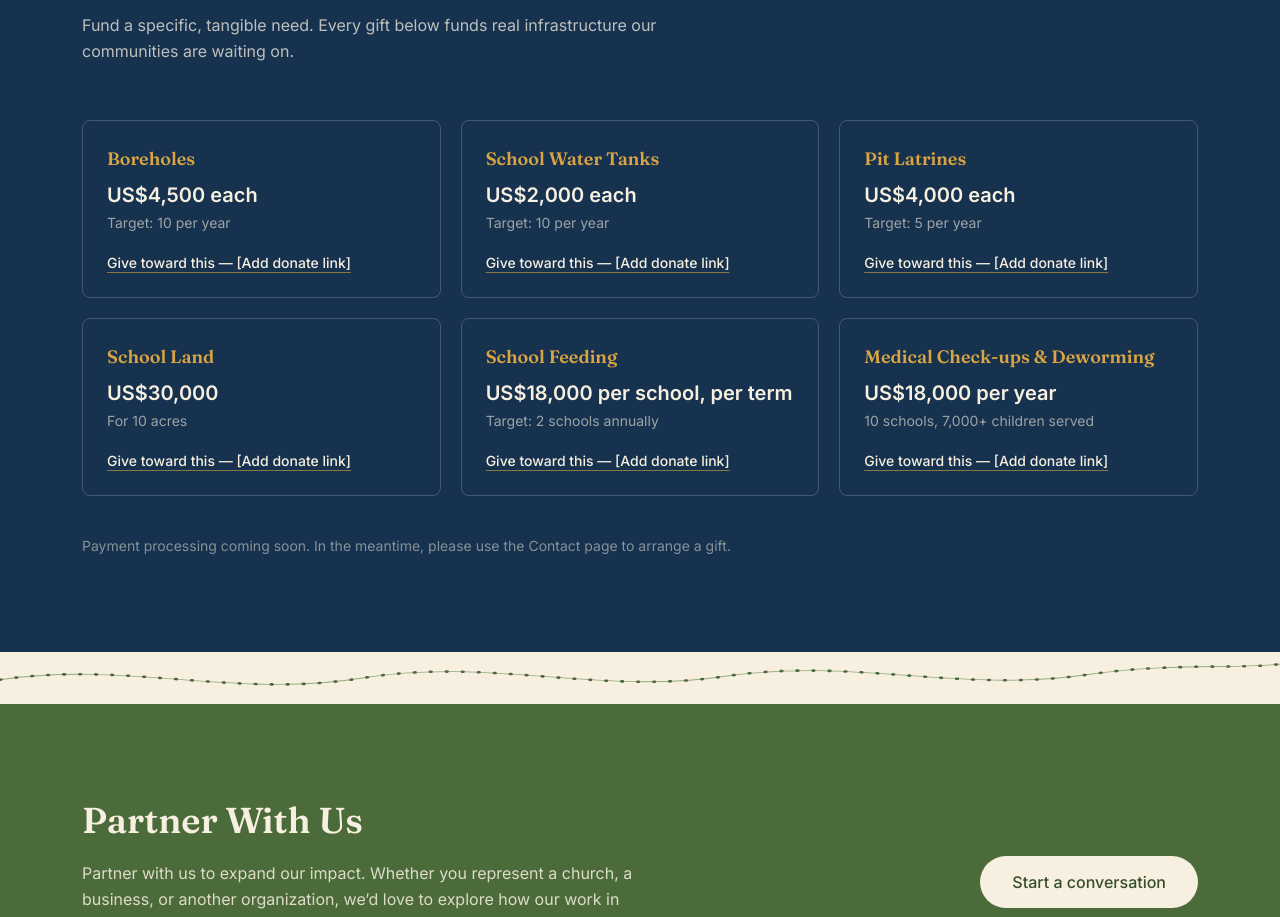
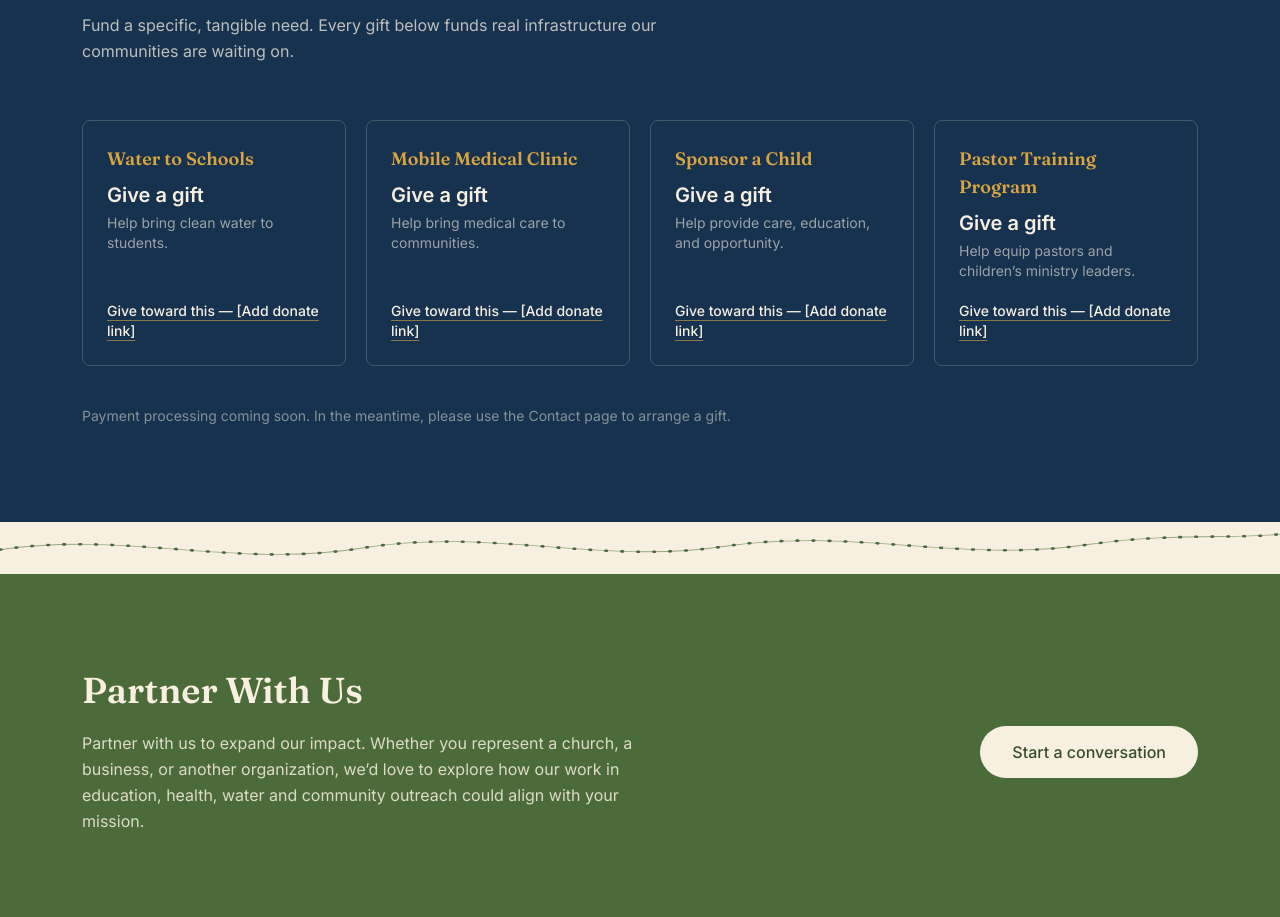
Before and after one commit to hugh-yoon/Avodah, a Next.js app: page /get-involved in a window 1280 px wide. Shown: the part 1278-2195 px from the top of the page. Built offline with nearby package versions, Linux system fonts and the light colour scheme.

Commit message:
donate update

```diff
--- a/app/get-involved/page.js
+++ b/app/get-involved/page.js
@@ -7,12 +7,10 @@ export const metadata = {
 };
 
 const donateItems = [
-  { label: 'Boreholes', amount: 'US$4,500 each', note: 'Target: 10 per year' },
-  { label: 'School Water Tanks', amount: 'US$2,000 each', note: 'Target: 10 per year' },
-  { label: 'Pit Latrines', amount: 'US$4,000 each', note: 'Target: 5 per year' },
-  { label: 'School Land', amount: 'US$30,000', note: 'For 10 acres' },
-  { label: 'School Feeding', amount: 'US$18,000 per school, per term', note: 'Target: 2 schools annually' },
-  { label: 'Medical Check-ups & Deworming', amount: 'US$18,000 per year', note: '10 schools, 7,000+ children served' },
+  { label: 'Water to Schools', amount: 'Give a gift', note: 'Help bring clean water to students.' },
+  { label: 'Mobile Medical Clinic', amount: 'Give a gift', note: 'Help bring medical care to communities.' },
+  { label: 'Sponsor a Child', amount: 'Give a gift', note: 'Help provide care, education, and opportunity.' },
+  { label: 'Pastor Training Program', amount: 'Give a gift', note: 'Help equip pastors and children’s ministry leaders.' },
 ];
 
 export default function GetInvolvedPage() {
@@ -68,7 +66,7 @@ export default function GetInvolvedPage() {
             Fund a specific, tangible need. Every gift below funds real infrastructure our
             communities are waiting on.
           </p>
-          <div className="grid sm:grid-cols-2 lg:grid-cols-3 gap-5">
+          <div className="grid sm:grid-cols-2 lg:grid-cols-4 gap-5">
             {donateItems.map((d) => (
               <div key={d.label} className="border border-sand/20 rounded-lg p-6 flex flex-col">
                 <h3 className="font-display font-semibold text-gold text-lg mb-2">{d.label}</h3>
```
